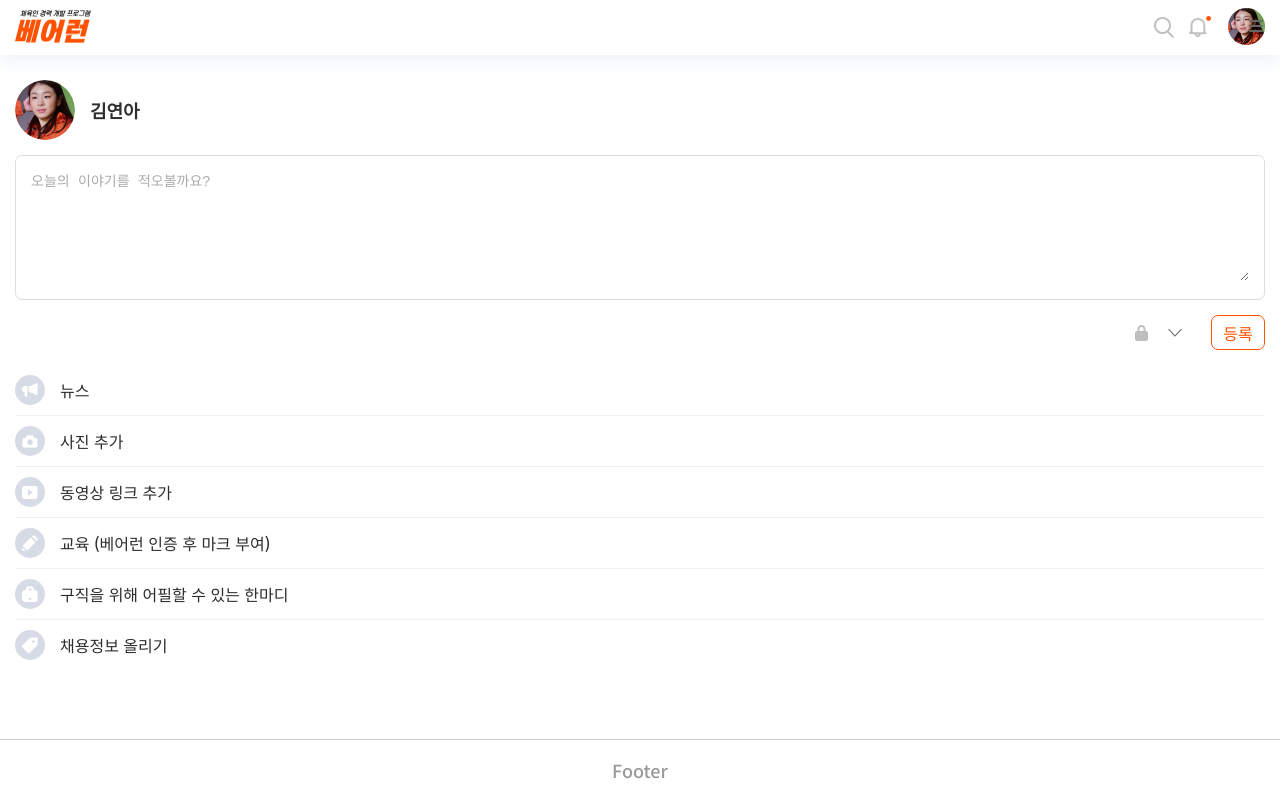
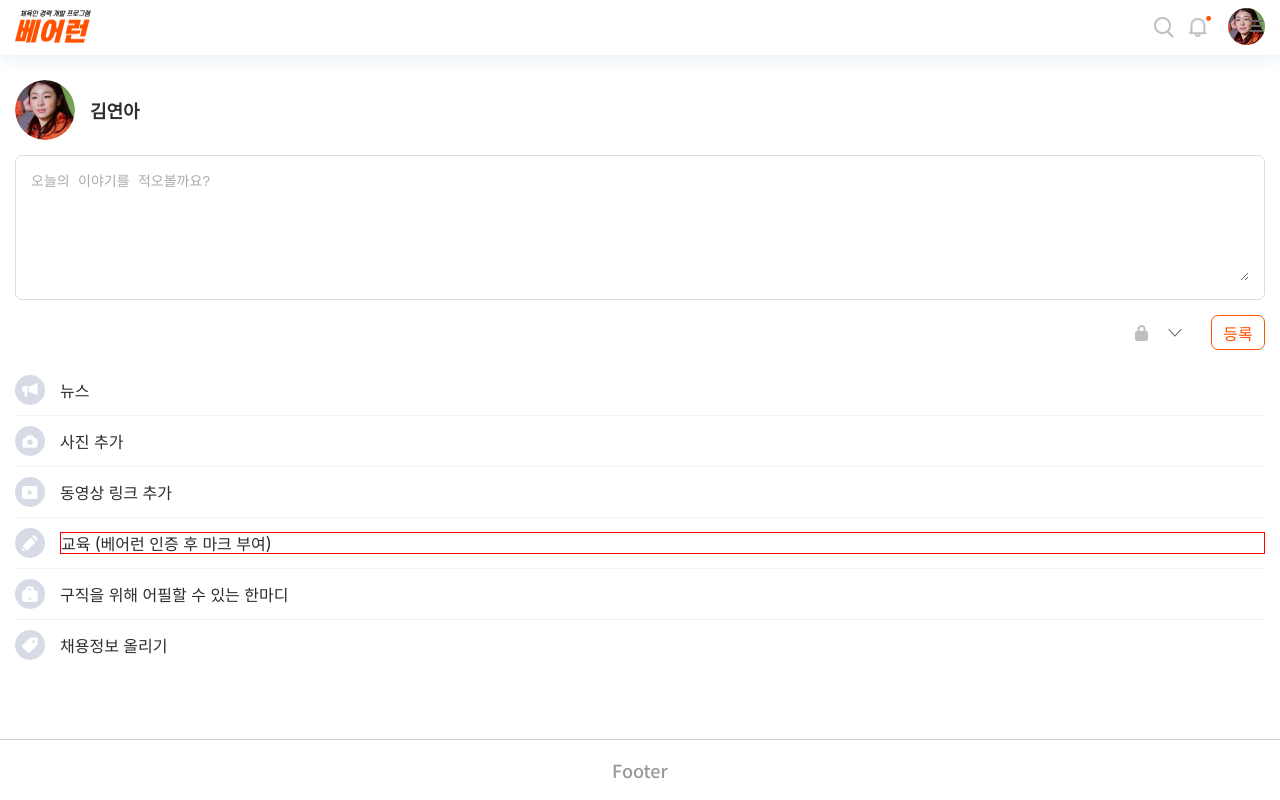
Before and after one commit to zeroaz2020/bear, a Vue app: page /feedwrite in a window 1280 px wide. Built offline with nearby package versions, Linux system fonts and the light colour scheme.

Commit message:
css update

```diff
--- a/src/components/Feed/UserFeedWriteForm.vue
+++ b/src/components/Feed/UserFeedWriteForm.vue
@@ -45,7 +45,7 @@
         <li>
           <img src="@/assets/images/feedWrite_icon_04.png" />
         </li>
-        <li>교육 (베어런 인증 후 마크 부여)</li>
+        <li style="border: 1px solid red">교육 (베어런 인증 후 마크 부여)</li>
       </ul>
       <ul>
         <li>
--- a/src/components/common/userFriend/UserFriendSearch.vue
+++ b/src/components/common/userFriend/UserFriendSearch.vue
@@ -18,7 +18,7 @@ export default {};
     width: 100%;
     background: #fff;
     box-shadow: inset 0 0 0 1px #ddd;
-    border: 1px solid transparent;
+    border: 1px solid #ddd;
     border-radius: 7px;
     font-size: 1.4rem;
     height: 43px;
```
